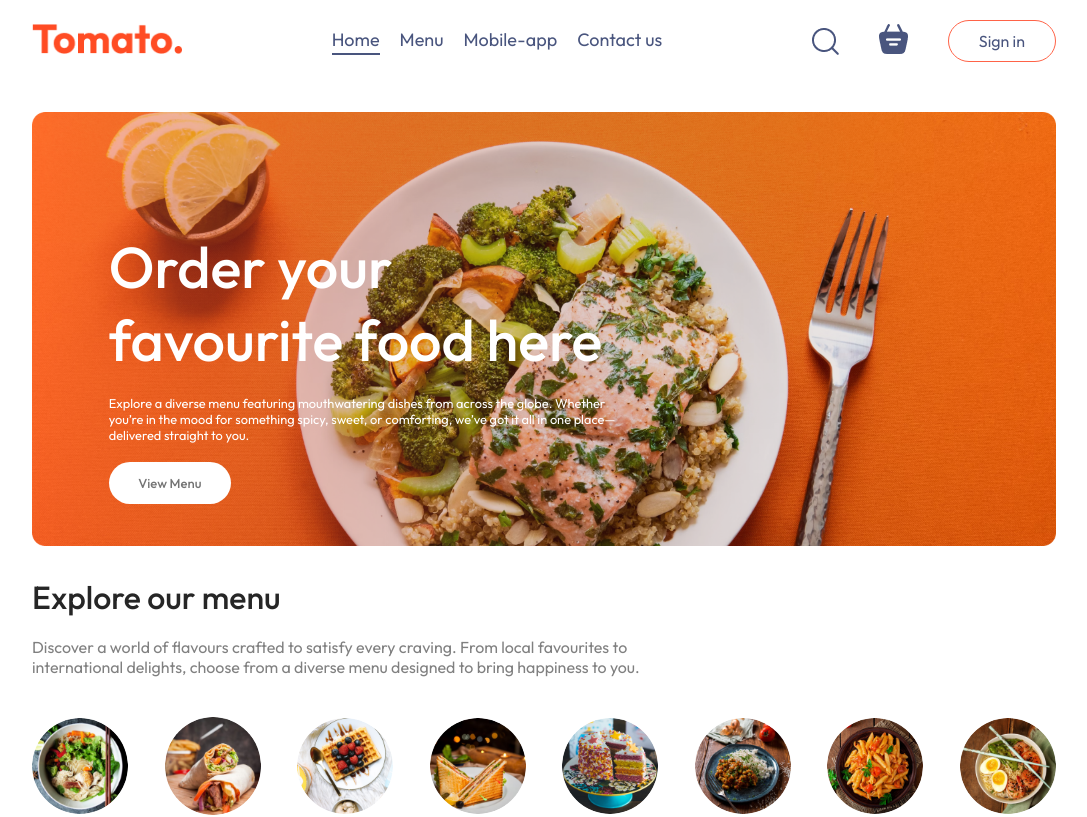
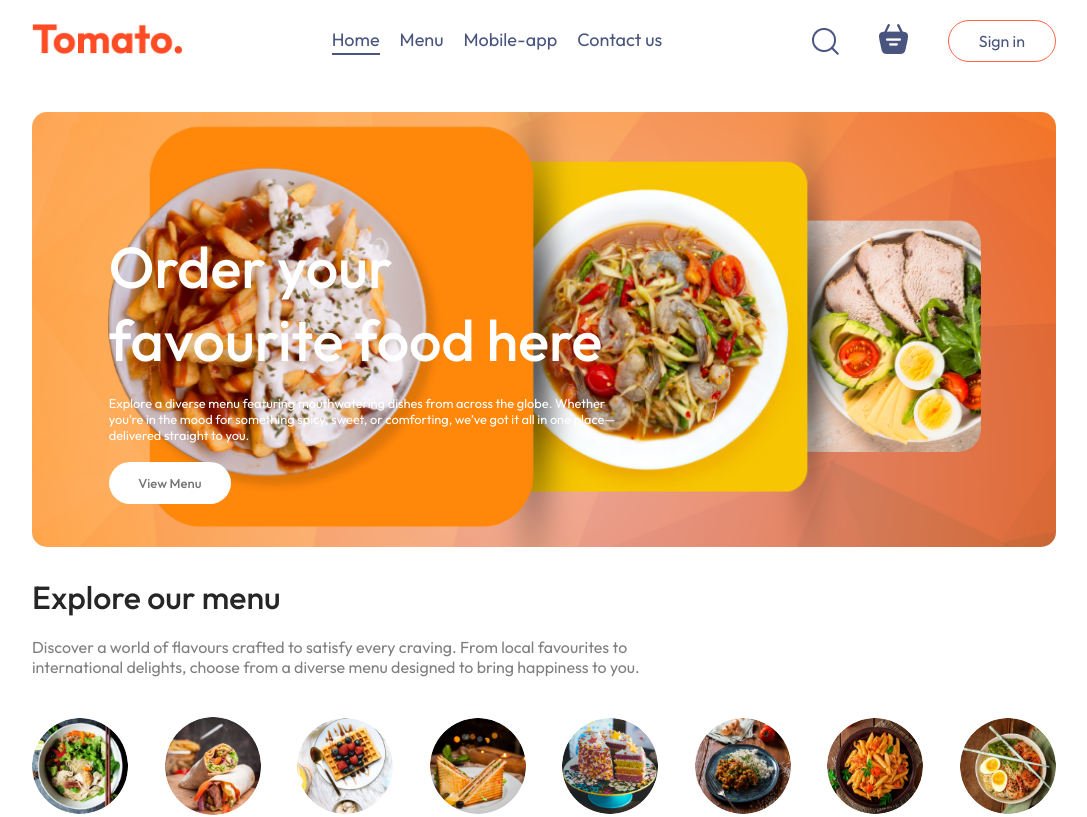
Before and after one commit to shivam151124/smart-canteen, a React (Vite) app in the folder frontend/: page / in a window 1280 px wide. Shown: the top 817 px of the page, without its empty margins (96-1183 px from the left). Built offline with nearby package versions, Linux system fonts and the light colour scheme; no server answers.

Commit message:
background header image

```diff
--- a/frontend/src/components/Header/Header.css
+++ b/frontend/src/components/Header/Header.css
@@ -1,9 +1,11 @@
 .header{
     height: 34vw;
     margin: 30px auto;
-    background: url('/header_img.png') no-repeat;
-    background-size: contain;
+    background: url('/img.png') no-repeat;
+    background-size: cover;
     position: relative;
+
+    border-radius: 15px;
 }
 .header-contents{
     position: absolute;
@@ -18,7 +20,7 @@
 }
 .header-contents h2{
     font-weight: 500;
-    color: white;
+    color: rgb(255, 255, 255);
     font-size: max(4.5vw,22px);
 }
 
```
Also changed, not shown: frontend/public/img.png (added), frontend/src/assets/img.png (added).
